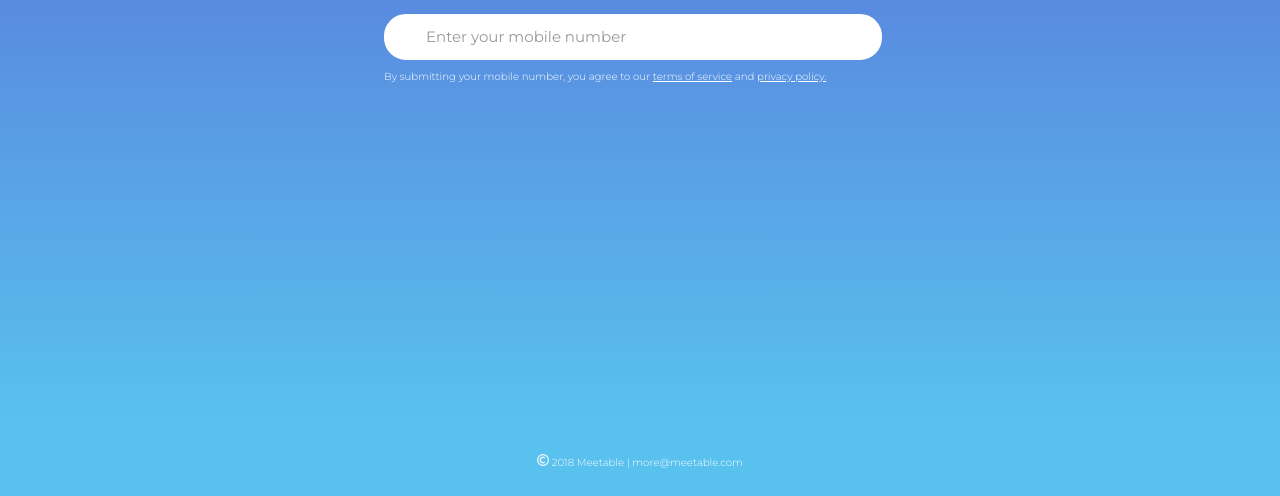
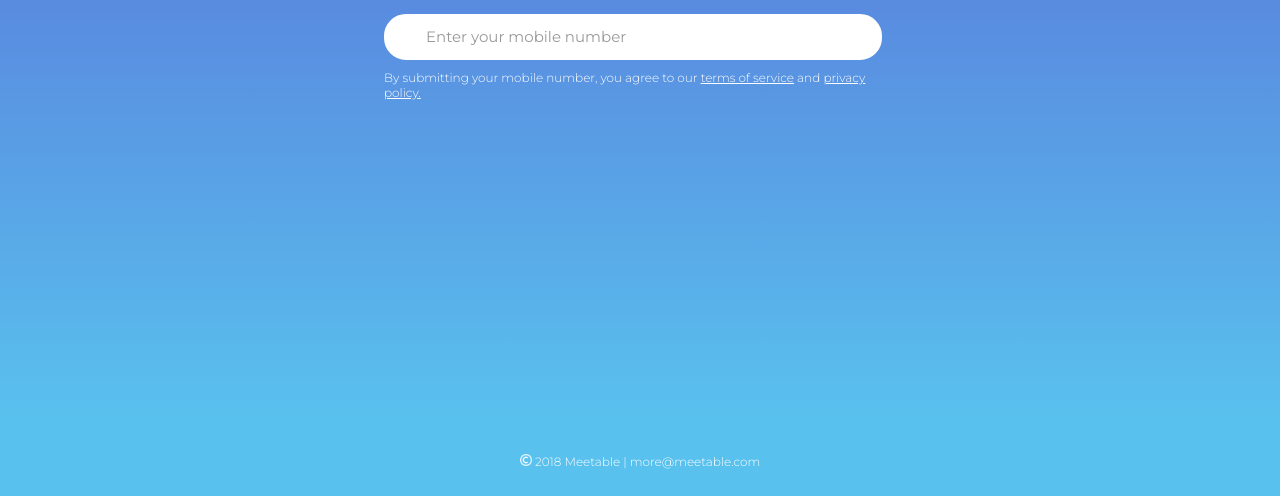
Before and after one commit to mrpaulmason/meetable-ui, a React (Create React App) app: page /map in a window 1280 px wide. Shown: the part 301-797 px from the top of the page. Built offline with nearby package versions, Linux system fonts and the light colour scheme.

Commit message:
Update App.css

```diff
--- a/src/App.css
+++ b/src/App.css
@@ -69,7 +69,7 @@ p.taglineDynamic {
 }
 
 p.smallerText {
-  font-size: 85%;
+  font-size: 100%;
   font-weight: 300;
   display:inline-block;
 }
@@ -84,7 +84,7 @@ input {
   width: 350px;
   border: 2px solid #fff;
   border-radius: 22px;
-  margin: 60x 0 10px 0;
+  margin: 60x 0 25px 0;
   font-family: 'Montserrat', sans-serif;
   font-size: 125%;
   color: #999999;
```
